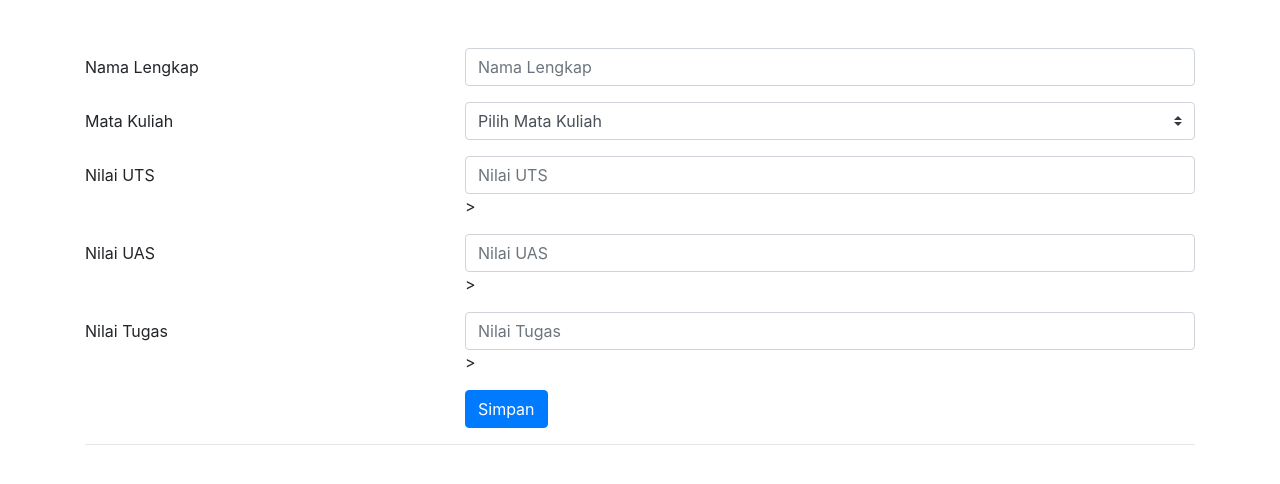
After one commit to hanafdh/pemweb_hana, a PHP site: page / in a window 1280 px wide. The commit adds this page. Shown: the top 484 px of the page. Run offline with PHP 8.4, Linux system fonts and the light colour scheme.

Commit message:
tugas2
tugas2

```diff
--- /dev/null
+++ b/index.php
@@ -0,0 +1,65 @@
+<!DOCTYPE html>
+<html lang="en">
+<head>
+    <meta charset="UTF-8">
+    <meta name="viewport" content="width=device-width, initial-scale=1.0">
+    <title>Document</title>
+
+    <link rel="stylesheet" href="https://stackpath.bootstrapcdn.com/bootstrap/4.1.3/css/bootstrap.min.css">
+    <link rel="stylesheet" href="https://maxcdn.bootstrapcdn.com/font-awesome/4.7.0/css/font-awesome.min.css">
+
+</head>
+<body>
+<div class="container mt-5">
+    <div class="row">
+        <div class="col-md-12">
+            <form action="hasil_nilai.php" method="post">
+                <div class="form-group row">
+                    <label for="nama" class="col-4 col-form-label">Nama Lengkap</label>
+                    <div class="col-8">
+                        <input id="nama" name="nama" placeholder="Nama Lengkap" type="text" class="form-control" required>
+                    </div>
+                </div>
+                <div class="form-group row">
+                    <label for="matakuliah" class="col-4 col-form-label">Mata Kuliah</label>
+                    <div class="col-8">
+                        <select id="matakuliah" name="matakuliah" class="custom-select">
+                            <option value="">Pilih Mata Kuliah</option>
+                            <option value="Dasar Dasar Pemrograman">Dasar Dasar Pemrograman</option>
+                            <option value="Basis Data I">Basis Data I</option>
+                            <option value="Pemrograman Web">Pemrograman Web</option>
+                            <option value="Diggital Marketing">Diggital Marketing</option>
+                            <option value="Manajemen proyek">Manajemen proyek</option>
+                        </select>
+                    </div>
+                </div>
+                <div class="form-group row">
+                    <label for="uts" class="col-4 col-form-label">Nilai UTS</label>
+                    <div class="col-8">
+                        <input id="uts" name="uts" placeholder="Nilai UTS" type="text" class="form-control" required>>
+                    </div>
+                </div>
+                <div class="form-group row">
+                    <label for="uas" class="col-4 col-form-label">Nilai UAS</label>
+                    <div class="col-8">
+                        <input id="uas" name="uas" placeholder="Nilai UAS" type="text" class="form-control" required>>
+                    </div>
+                </div>
+                <div class="form-group row">
+                    <label for="tugas" class="col-4 col-form-label">Nilai Tugas</label>
+                    <div class="col-8">
+                        <input id="tugas" name="tugas" placeholder="Nilai Tugas" type="text" class="form-control" required>>
+                    </div>
+                </div>
+                <div class="form-group row">
+                    <div class="offset-4 col-8">
+                        <button id="submit" name="submit" type="submit"  class="btn btn-primary">Simpan</button>
+                    </div>
+                </div>
+            </form>
+            <hr>
+        </div>
+    </div>
+</div>
+</body>
+</html>
```
Also changed, not shown: hasil_nilai.php (+31 -54 lines), model.php (added, +37 -0 lines).
